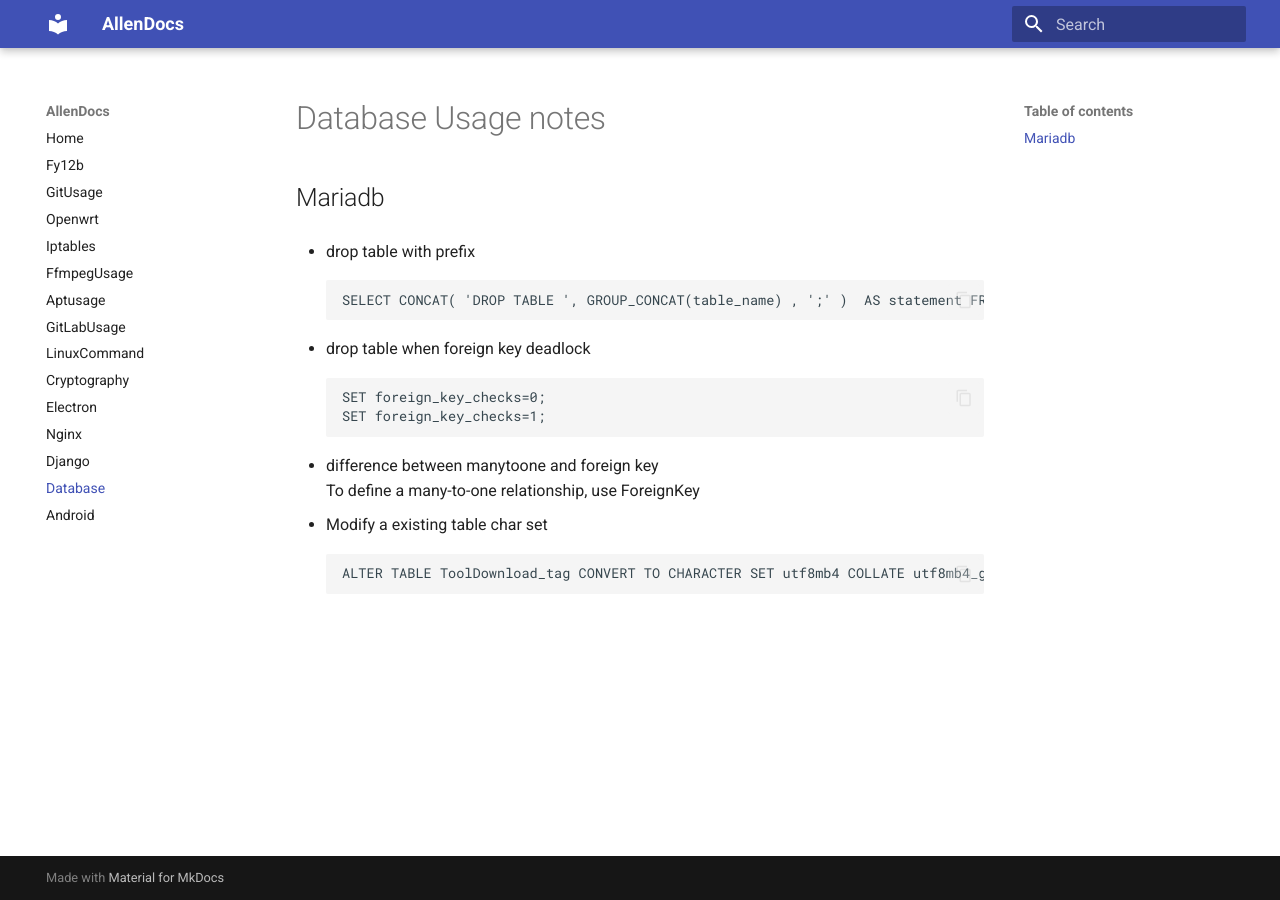
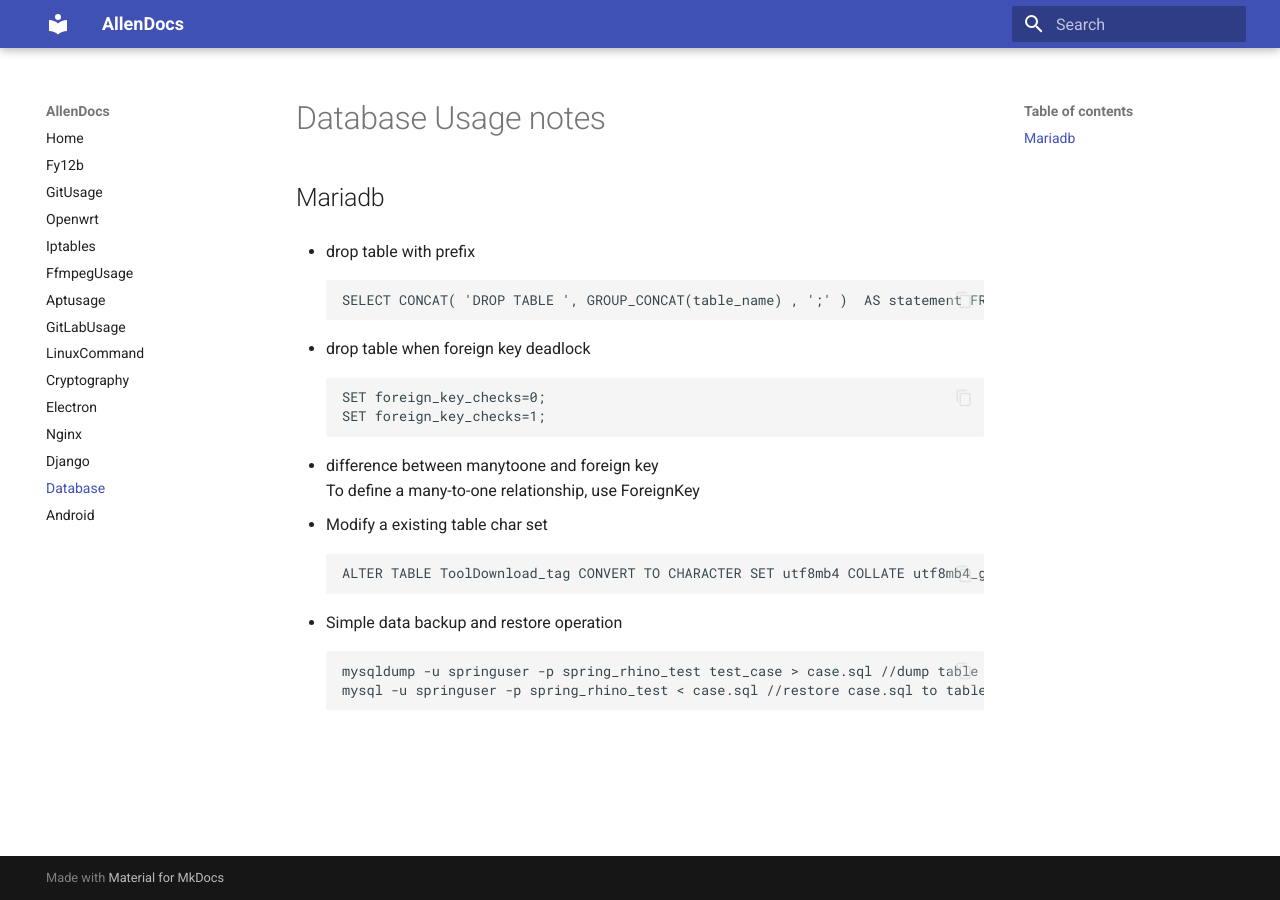
Before and after one commit to Ordinary-Capability/mydoc, an MkDocs documentation site: the page built from docs/database.md, in a window 1280 px wide. Built offline with MkDocs 1.6.1 and Material for MkDocs 9.7.7, drawn with Linux system fonts in a browser that asks for light colours.

Commit message:
Update database.md

````diff
--- a/docs/database.md
+++ b/docs/database.md
@@ -18,3 +18,9 @@
     ```
     ALTER TABLE ToolDownload_tag CONVERT TO CHARACTER SET utf8mb4 COLLATE utf8mb4_general_ci;
     ```
+
+ - Simple data backup and restore operation
+    ```
+    mysqldump -u springuser -p spring_rhino_test test_case > case.sql //dump table test_case to case.sql
+    mysql -u springuser -p spring_rhino_test < case.sql //restore case.sql to table test_case
+    ```
````
